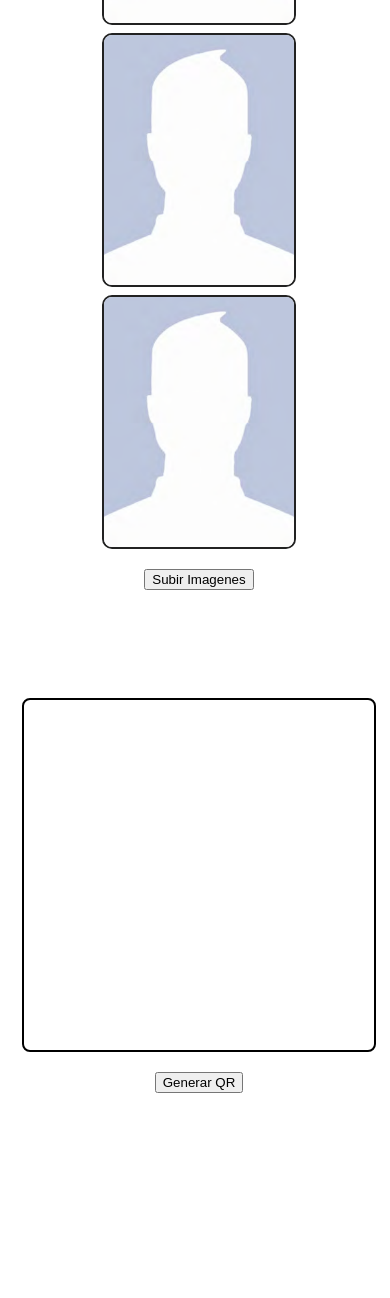
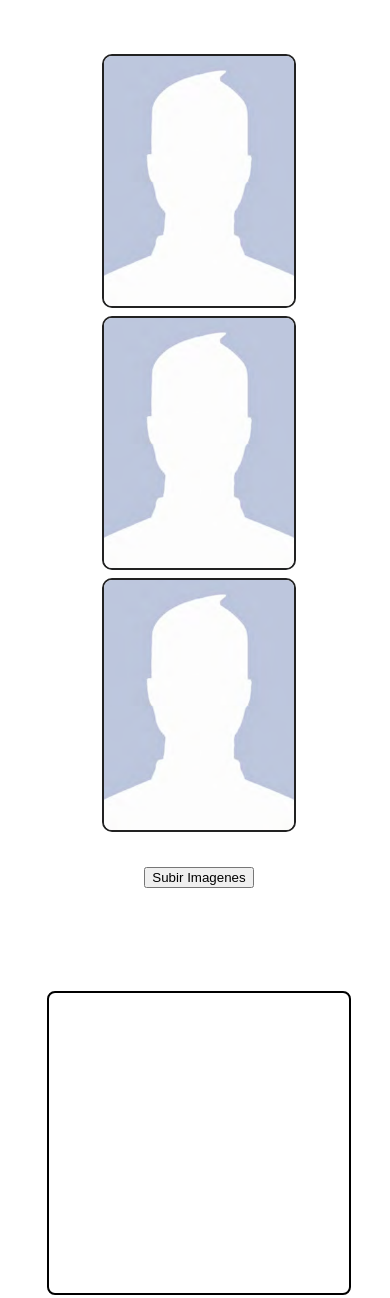
Before and after one commit to KhrizGomez/app-servidor, a plain HTML site: page index.html in a window 390 px wide. Shown: the top 1298 px of the page. Before the commit the page ends 1127 px from the top, so only its background shows below. Drawn offline with Linux system fonts and the light colour scheme.

Commit message:
Improve mobile styles and adjust layout in style.css
Refined media query for screens under 500px by adding padding to .contenedor-principal, reducing padding in .contenedor-arriba and .contenedor-abajo, and adjusting .contenedorQR size and border. Also fixed minor formatting and spacing issues for consistency.

```diff
--- a/style.css
+++ b/style.css
@@ -7,17 +7,17 @@ html, body {
 
 body {
 	font-family: 'Open Sans', sans-serif;
-	display: flex;
 	justify-content: center;
 	align-items: center;
 }
 
-@media (max-width: 500px)
-{
+@media (max-width: 500px) {
+
 	.contenedor-principal {
 		display: flex;
 		gap: 20px;
 		flex-direction: column;
+		padding: 10px;
 	}
 
 	.contenedor-arriba, .contenedor-abajo {
@@ -29,7 +29,7 @@ body {
 		align-items: center;
 		justify-content: flex-start;
 		box-sizing: border-box;
-		padding: 30px 0;
+		padding: 20px 0;
 	}
 
 	.fila-imagenes {
@@ -42,7 +42,7 @@ body {
 	}
 
 	.imagen {
-		object-fit:cover;
+		object-fit: cover;
 		border: 2px solid #222;
 		border-radius: 10px;
 		width: 190px;
@@ -54,28 +54,19 @@ body {
 		display: flex;
 		justify-content: center;
 		align-items: center;
+		width: 80%;
+		padding: 15px;
+		font-size: 16px;
 	}
 
 	.contenedorQR {
 		display: flex;
-		width: 350px;
-		height: 350px;
+		width: 300px;
+		height: 300px;
 		justify-content: center;
+		align-items: center;
 		margin: 20px auto;
-		border: 2px solid;
+		border: 2px solid black;
 		border-radius: 8px;
-		border-color: black;
 	}
-
-	/* .btn {
-		width: 70%;
-		border: none;
-		background: rosybrown;
-		color:black;
-		cursor: pointer;
-		padding: 18px;
-		font-size: 20px;
-		border-radius: 5px;
-		font-family: 'Open Sans', sans-serif;
-	} */
 }
```
